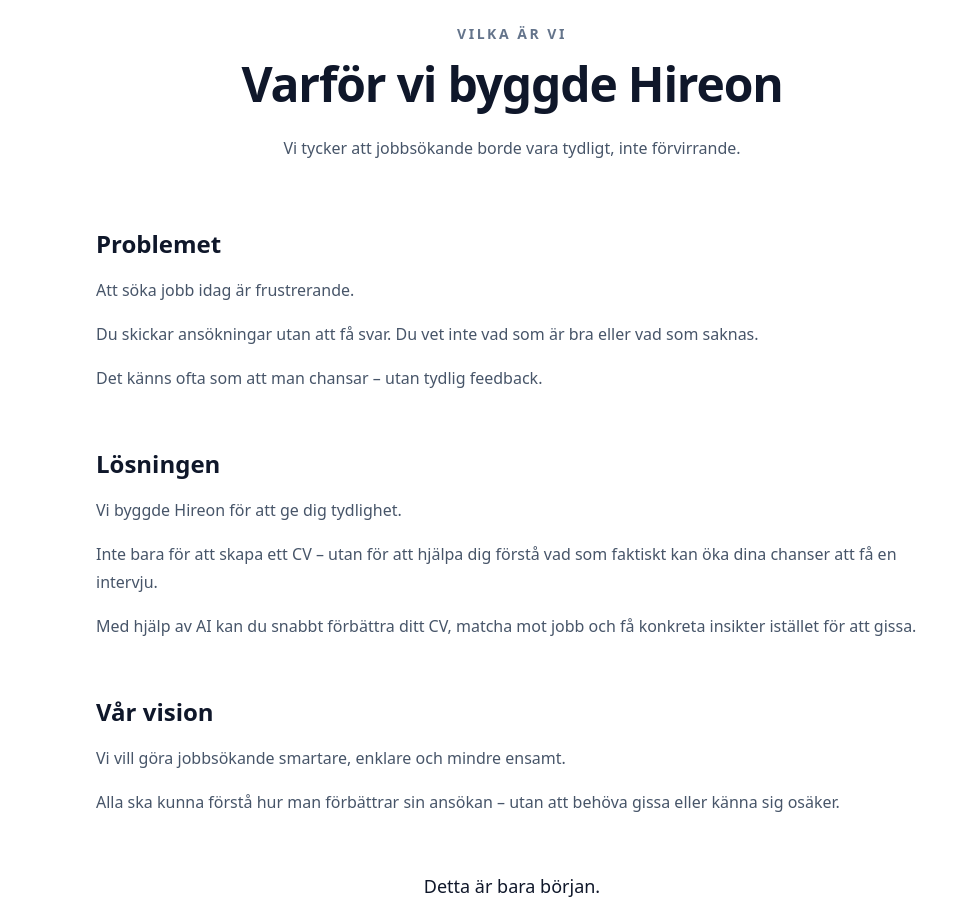
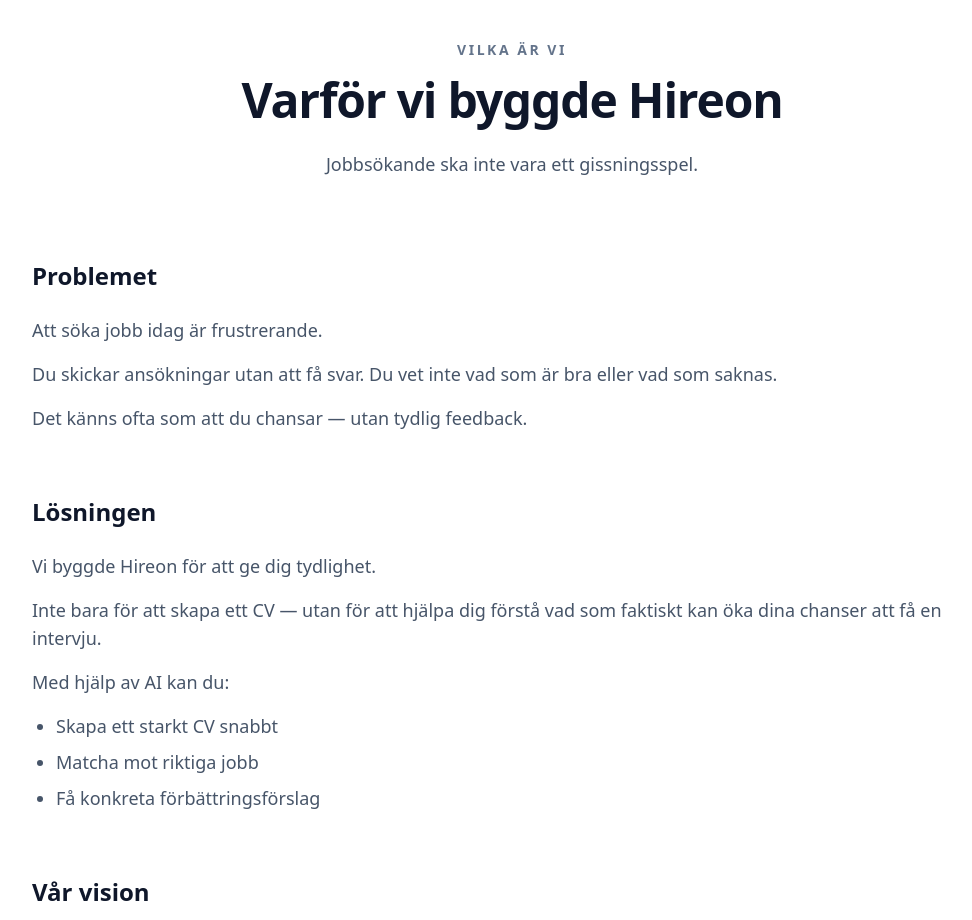
Before and after one commit to lukasgustvssons-cmd/CV, a Next.js app: page /vilka-ar-vi in a window 1280 px wide. Shown: the part 40-960 px from the top of the page, without its empty margins (128-1100 px from the left). Built offline with nearby package versions, Linux system fonts and the light colour scheme.

Commit message:
Improve footer with about link and copyright

```diff
--- a/app/vilka-ar-vi/page.tsx
+++ b/app/vilka-ar-vi/page.tsx
@@ -1,10 +1,10 @@
 export default function AboutPage() {
   return (
     <main className="min-h-screen bg-white">
-      <div className="mx-auto max-w-4xl px-6 py-16 lg:px-8">
+      <div className="mx-auto max-w-5xl px-6 py-20 lg:px-8">
 
         {/* HERO */}
-        <section className="mb-16 text-center">
+        <section className="mb-20 text-center">
           <p className="text-sm font-semibold uppercase tracking-[0.18em] text-slate-500">
             Vilka är vi
           </p>
@@ -13,78 +13,97 @@
             Varför vi byggde Hireon
           </h1>
 
-          <p className="mx-auto mt-6 max-w-2xl text-base leading-8 text-slate-600">
-            Vi tycker att jobbsökande borde vara tydligt, inte förvirrande.
+          <p className="mx-auto mt-6 max-w-2xl text-lg leading-8 text-slate-600">
+            Jobbsökande ska inte vara ett gissningsspel.
           </p>
         </section>
 
         {/* PROBLEM */}
-        <section className="mb-14">
+        <section className="mb-16">
           <h2 className="text-2xl font-semibold text-slate-900">
             Problemet
           </h2>
 
-          <div className="mt-4 space-y-4 text-slate-600 leading-7">
+          <div className="mt-6 space-y-4 text-slate-600 leading-7 text-lg">
             <p>
               Att söka jobb idag är frustrerande.
             </p>
+
             <p>
               Du skickar ansökningar utan att få svar.
               Du vet inte vad som är bra eller vad som saknas.
             </p>
+
             <p>
-              Det känns ofta som att man chansar – utan tydlig feedback.
+              Det känns ofta som att du chansar — utan tydlig feedback.
             </p>
           </div>
         </section>
 
         {/* SOLUTION */}
-        <section className="mb-14">
+        <section className="mb-16">
           <h2 className="text-2xl font-semibold text-slate-900">
             Lösningen
           </h2>
 
-          <div className="mt-4 space-y-4 text-slate-600 leading-7">
+          <div className="mt-6 space-y-4 text-slate-600 leading-7 text-lg">
             <p>
               Vi byggde Hireon för att ge dig tydlighet.
             </p>
+
             <p>
-              Inte bara för att skapa ett CV – utan för att hjälpa dig förstå
+              Inte bara för att skapa ett CV — utan för att hjälpa dig förstå
               vad som faktiskt kan öka dina chanser att få en intervju.
             </p>
+
             <p>
-              Med hjälp av AI kan du snabbt förbättra ditt CV, matcha mot jobb
-              och få konkreta insikter istället för att gissa.
+              Med hjälp av AI kan du:
             </p>
+
+            <ul className="list-disc pl-6 space-y-2">
+              <li>Skapa ett starkt CV snabbt</li>
+              <li>Matcha mot riktiga jobb</li>
+              <li>Få konkreta förbättringsförslag</li>
+            </ul>
           </div>
         </section>
 
         {/* VISION */}
-        <section className="mb-14">
+        <section className="mb-16">
           <h2 className="text-2xl font-semibold text-slate-900">
             Vår vision
           </h2>
 
-          <div className="mt-4 space-y-4 text-slate-600 leading-7">
+          <div className="mt-6 space-y-4 text-slate-600 leading-7 text-lg">
             <p>
               Vi vill göra jobbsökande smartare, enklare och mindre ensamt.
             </p>
+
             <p>
-              Alla ska kunna förstå hur man förbättrar sin ansökan – utan att behöva
-              gissa eller känna sig osäker.
+              Alla ska kunna förstå hur man förbättrar sin ansökan —
+              utan att behöva gissa.
             </p>
           </div>
         </section>
 
         {/* END */}
         <section className="text-center">
-          <p className="text-lg font-medium text-slate-900">
+          <p className="text-xl font-medium text-slate-900">
             Detta är bara början.
           </p>
 
-          <p className="mt-4 text-slate-600">
+          <p className="mt-4 text-slate-600 text-lg">
             Hireon kommer fortsätta utvecklas för att hjälpa dig hela vägen till jobb.
           </p>
+
+          <div className="mt-8">
+            <a
+              href="/#demo"
+              className="inline-flex items-center justify-center rounded-full bg-slate-900 px-6 py-3 text-sm font-semibold text-white transition hover:bg-slate-800"
+            >
+              Testa Hireon
+            </a>
+          </div>
         </section>
 
       </div>
--- a/components/Footer.tsx
+++ b/components/Footer.tsx
@@ -1,16 +1,25 @@
 const links = [
   { name: "Produkt", href: "#features" },
   { name: "Priser", href: "#pricing" },
+  { name: "Vilka är vi", href: "/vilka-ar-vi" },
   { name: "Integritet", href: "/privacy" },
   { name: "Villkor", href: "/terms" },
 ];
 
 export function Footer() {
   return (
-    <footer id="footer" className="border-t border-slate-200 py-10">
-      <div className="mx-auto flex w-full max-w-6xl flex-col gap-5 px-6 text-sm text-slate-600 sm:flex-row sm:items-center sm:justify-between lg:px-8">
-        <p className="font-semibold text-slate-900">Hireon</p>
+    <footer id="footer" className="border-t border-slate-200 bg-white py-10">
+      <div className="mx-auto flex w-full max-w-6xl flex-col gap-6 px-6 text-sm text-slate-600 sm:flex-row sm:items-center sm:justify-between lg:px-8">
 
+        {/* Left */}
+        <div className="flex flex-col gap-2">
+          <p className="font-semibold text-slate-900">Hireon</p>
+          <p className="text-xs text-slate-500">
+            © {new Date().getFullYear()} Hireon. Alla rättigheter förbehållna.
+          </p>
+        </div>
+
+        {/* Right */}
         <div className="flex flex-wrap gap-5">
           {links.map((link) => (
             <a
@@ -22,6 +31,7 @@
             </a>
           ))}
         </div>
+
       </div>
     </footer>
   );
```
